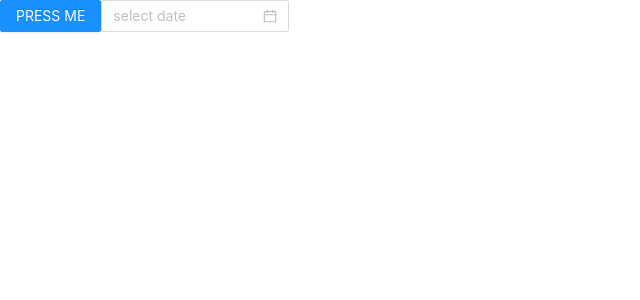
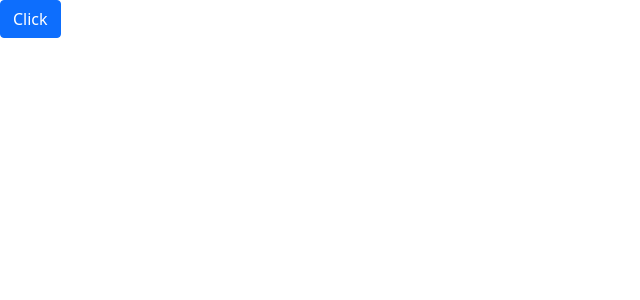
Before and after one commit to AnwarHossainSR/react-awesom-packages, a React (Create React App) app: page / in a window 1280 px wide. Shown: the top 300 px of the page, without its empty margins (0-640 px from the left). Built offline with nearby package versions, Linux system fonts and the light colour scheme.

Commit message:
react-bootstrap package

```diff
--- a/package.json
+++ b/package.json
@@ -7,7 +7,10 @@
     "@testing-library/react": "^12.1.2",
     "@testing-library/user-event": "^13.5.0",
     "antd": "^4.18.2",
+    "bootstrap": "5.1.3",
     "react": "^17.0.2",
+    "react-beautiful-dnd": "^13.1.0",
+    "react-bootstrap": "^2.0.4",
     "react-dom": "^17.0.2",
     "react-scripts": "5.0.0",
     "react-swipeable": "^6.2.0",
--- a/src/App.js
+++ b/src/App.js
@@ -1,12 +1,11 @@
-import { Button, DatePicker } from "antd";
-import "antd/dist/antd.css"; // or 'antd/dist/antd.less'
+import React from "react";
+import "bootstrap/dist/css/bootstrap.min.css";
 
 const App = () => {
   return (
-    <>
-      <Button type="primary">PRESS ME</Button>
-      <DatePicker placeholder="select date" />
-    </>
+    <div>
+      <button className="btn btn-primary">Click</button>
+    </div>
   );
 };
 
```
Also changed, not shown: 2 other files (tests, documents, lock files or other folders).
